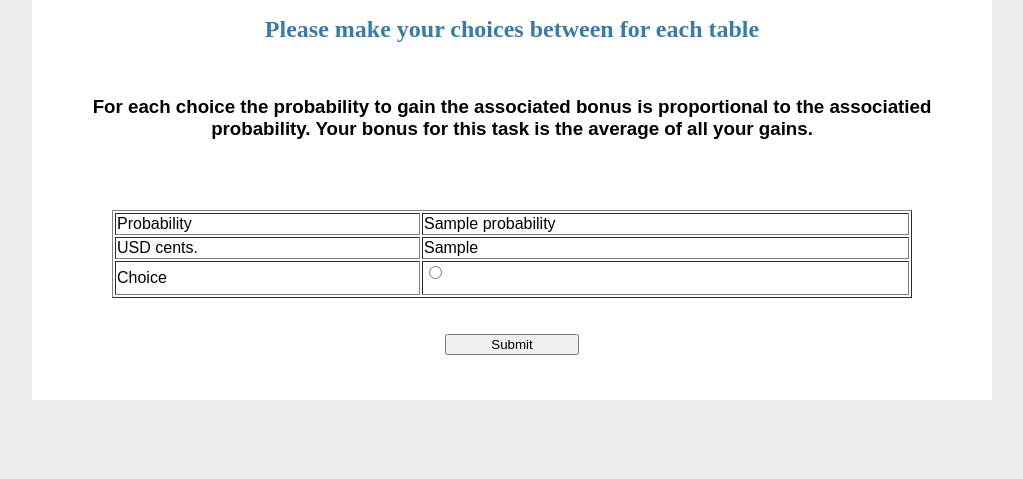
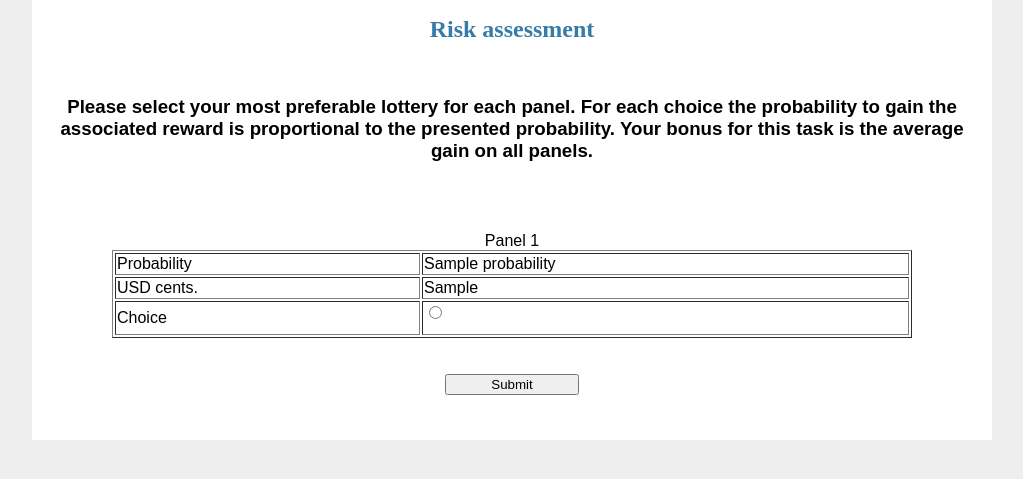
Before and after one commit to afranck64/ultimatum, a Flask app: template survey/templates/tasks/risk.html in a window 1280 px wide. Shown: the part 44-523 px from the top of the page, without its empty margins (128-1151 px from the left). Run offline with Flask 2, Linux system fonts and the light colour scheme; the template is opened without the code that fills it: most values are stand-ins (such as "Sample title", 1, 10 or a date in 2020); parts of the project's set-up code (start-up, migrations or seed data) failed here and were passed over; some libraries are stand-ins or nearby versions.

Commit message:
title update minor rephrasing choices are assigned a panel number

```diff
--- a/survey/templates/tasks/cc.html
+++ b/survey/templates/tasks/cc.html
@@ -135,12 +135,12 @@
         window.onload = function () {
         };
     </script>
-    <title>Play and Earn Money!</title>
+    <title>Letters Selection</title>
 
 {% endblock %}
 {% block content %}
 <div align="center">
-<h1 align="center">Letters Selection task!</h1>
+<h1 align="center">Letters Selection</h1>
 
 <p class="instructions" align="center">
     In the following, you will see in the box containing the text <b>"START"</b> two possible letters: Either <b>M</b> or <b>W</b>.<br>
--- a/survey/templates/tasks/cpc.html
+++ b/survey/templates/tasks/cpc.html
@@ -7,14 +7,15 @@
 {% block content %}
 
 <div align="center">
-<h1 align="center">Please make your choices between option A and option B.</h1>
+<h1 align="center">Choices</h1>
 <br>
 
-<h3 align="center">For each option you will gain one of the presented bonus. The chances of getting a bonus are proportional to the associated probability. Your bonus for this task is the average of all your gains. In case of a negative bonus, your bonus on this task will be reset to zero.</h3>
+<h3 align="center">Please select your most preferable lottery for each panel. The chances of getting a bonus are proportional to the associated probability. Your bonus for this task is the average gain on all panels. In case of a negative bonus, your bonus on this task will be reset to zero.</h3>
 <br>
 <br>
 <form action="{{url_for('tasks.cpc.index')}}" method="POST" id="cg">
   {% for problem in problems %}
+  <span align="center">Panel {{loop.index}}</span>
   <table width="800px" border="1" align="center">
       <tr>
           <td>
--- a/survey/templates/tasks/risk.html
+++ b/survey/templates/tasks/risk.html
@@ -2,23 +2,19 @@
 
 {% block head %}
     <!-- <link rel="stylesheet" href="{{url_for('static', filename='style.css')}}"> -->
-    <title>Choices</title>
-    <style>
-        {
-            .row
-        }
-    </style>
+    <title>Risk assessment</title>
 {% endblock %}
 {% block content %}
 
 <div align="center">
-<h1 align="center">Please make your choices between for each table</h1>
+<h1 align="center">Risk assessment</h1>
 <br>
-<h3 align="center">For each choice the probability to gain the associated bonus is proportional to the associatied probability. Your bonus for this task is the average of all your gains.</h3>
+<h3 align="center">Please select your most preferable lottery for each panel. For each choice the probability to gain the associated reward is proportional to the presented probability. Your bonus for this task is the average gain on all panels.</h3>
 <br>
 <br>
 <form method="POST" id="cg">
   {% for key, panel_options in options.items() %}
+  <span align="center">Panel {{loop.index}}</span>
   <table width="800px" border="1" align="center">
       <tr>
           <td>Probability</td>
--- a/survey/txx/survey.py
+++ b/survey/txx/survey.py
@@ -78,7 +78,7 @@ class MainForm(FlaskForm):
     code_cpc = StringField("Completion Code: choice task", validators=[Optional()])
     code_risk = StringField("Completion Code: risk task", validators=[Optional()])
     code_exp = StringField("Completion Code: experience task", validators=[Optional()])
-    code_cc = StringField("Completion Code: cognitive task", validators=[Optional()])
+    code_cc = StringField("Completion Code: letters selection task", validators=[Optional()])
     code_ras = StringField("Completion Code: Assertiveness task", validators=[Optional()])
     test = RadioField("This is an attention check question. Please select the option 'BALL'", choices=[("apple", "APPLE"), ("ball", "BALL"), ("cat", "CAT")], validators=[DataRequired()])
     please_enter_your_comments_feedback_or_suggestions_below = TextAreaField("Please enter your comments, feedback or suggestions below.")
```
